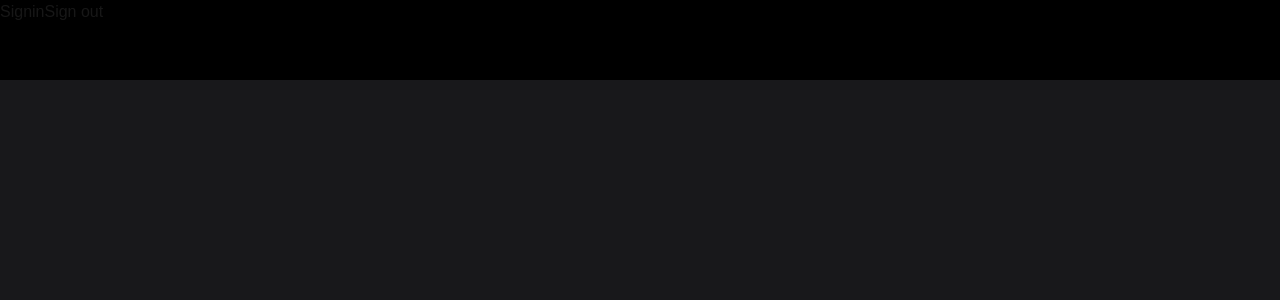
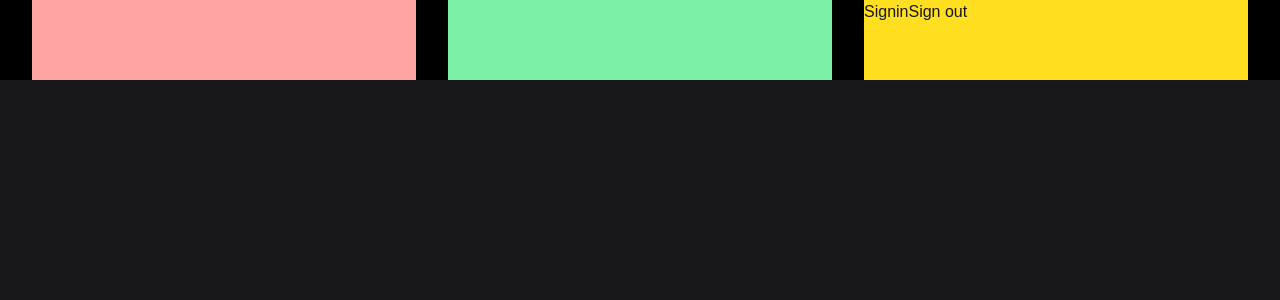
Before and after one commit to Amogh-007-Rin/ToolKit, a Next.js app in the folder web/: page / in a window 1280 px wide. Shown: the top 300 px of the page. Built offline with nearby package versions, Linux system fonts and the light colour scheme.

Commit message:
refactor: restructure Appbar with three-section layout and color blocks

```diff
--- a/web/src/components/ui/Appbar.tsx
+++ b/web/src/components/ui/Appbar.tsx
@@ -3,9 +3,15 @@ import { signIn, signOut } from "next-auth/react"
 
 export default function Appbar() {
     return (
-        <div className="w-full h-[10%] bg-black">
-            <button onClick={() => signIn()}>Signin</button>
-            <button onClick={() => signOut()}>Sign out</button>
+        <div className="appbar w-full h-[10%] bg-black flex justify-evenly items-center">
+            <div className="part-1 w-[30%] h-full bg-red-300">
+            </div>
+            <div className="part-2 w-[30%] h-full bg-green-300">
+            </div>
+            <div className="part-3 w-[30%] h-full bg-yellow-300">
+                <button onClick={() => signIn()}>Signin</button>
+                <button onClick={() => signOut()}>Sign out</button>
+            </div>
         </div>
     )
 }
```
